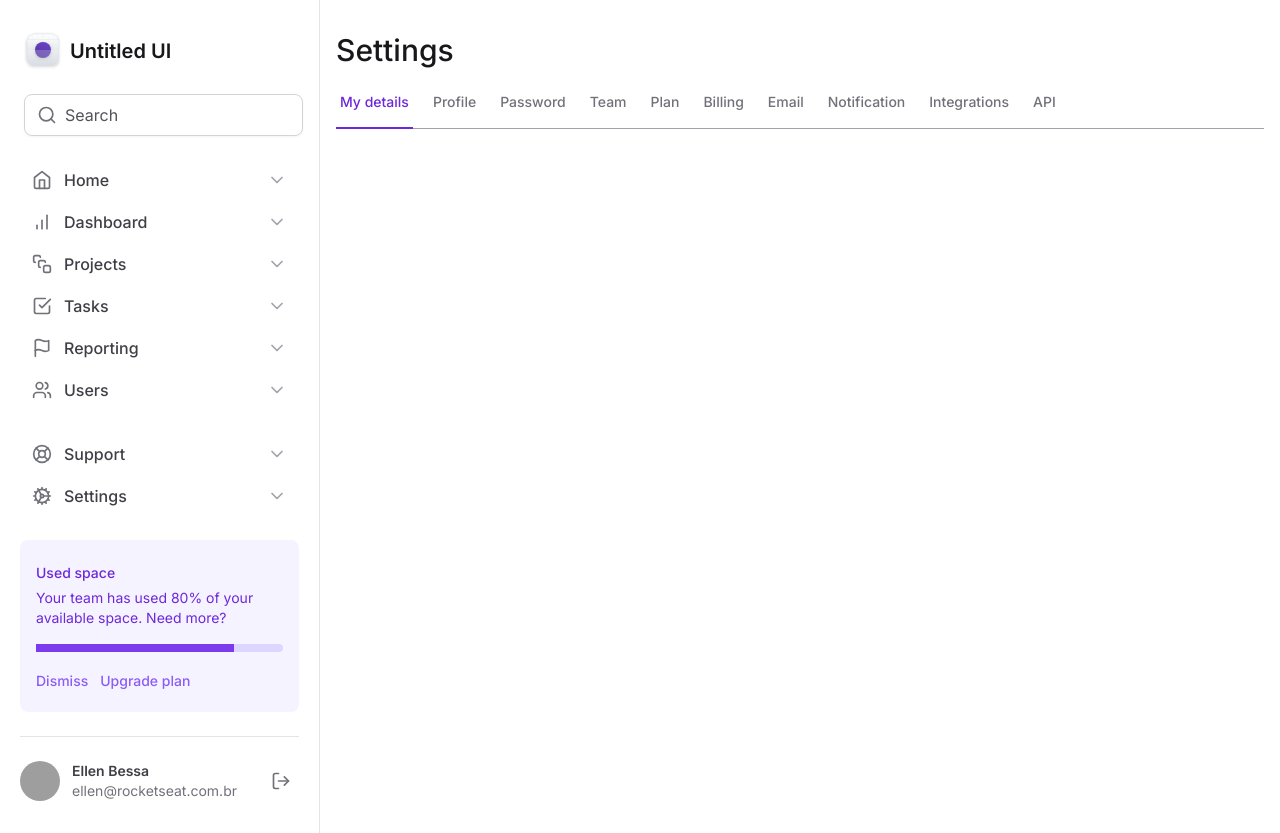
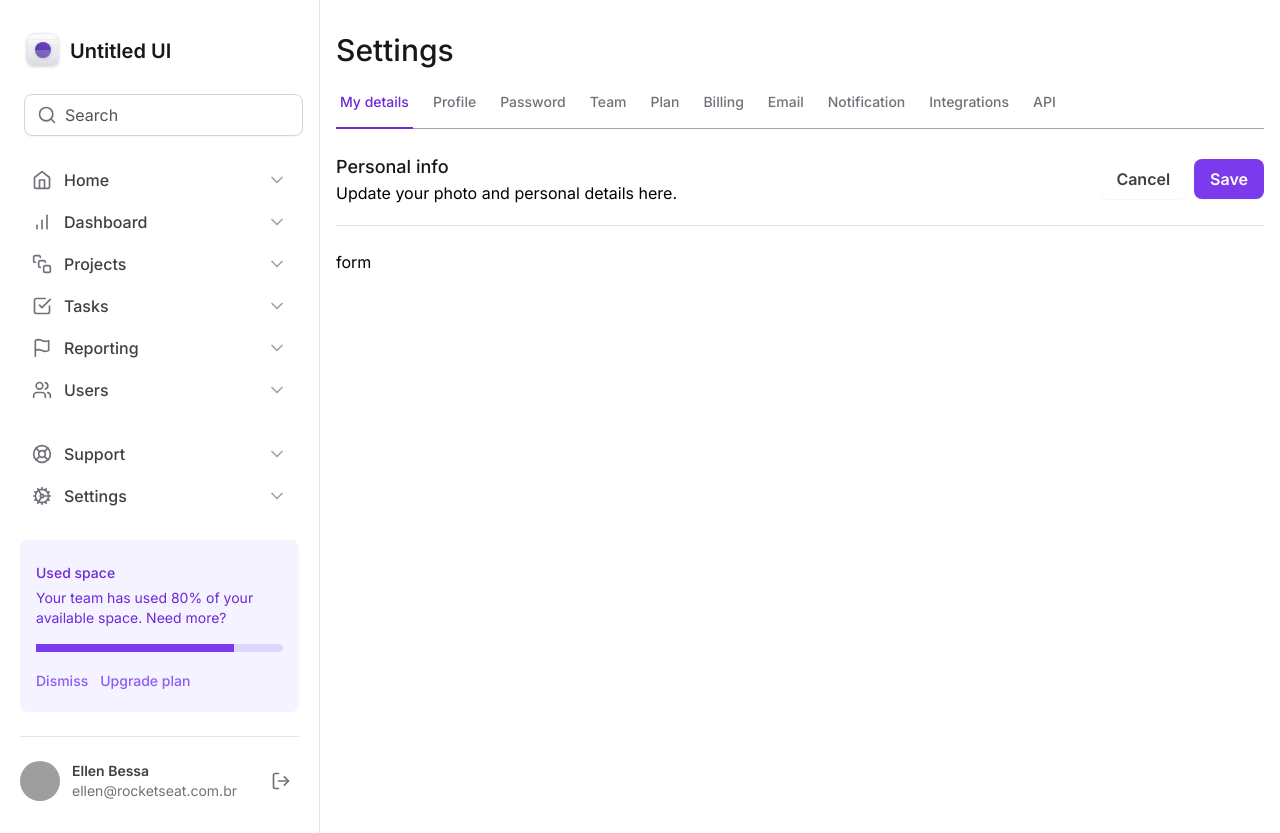
Before and after one commit to EllenBessa/tailwind-next, a Next.js app: page / in a window 1280 px wide. Built offline with nearby package versions, Linux system fonts and the light colour scheme; grey boxes are pictures that could not be loaded.

Commit message:
feat: :lipstick: Estrutura do Formulário

```diff
--- a/src/app/page.tsx
+++ b/src/app/page.tsx
@@ -6,6 +6,35 @@
       <h1 className="text-3xl font-medium text-zinc-900">Settings</h1>
 
       <SettingsTabs />
+
+      <div className="my-6 flex flex-col">
+        <div className="flex items-center justify-between border-b border-zinc-200 pb-5">
+          <div className="space-y-1">
+            <h2 className="text-lg font-medium text-zinc-900">Personal info</h2>
+            <span>Update your photo and personal details here.</span>
+          </div>
+
+          <div className="flex items-center gap-2">
+            <button
+              type="button"
+              className="rounded-lg border-zinc-300 px-4 py-2 font-semibold text-zinc-700 shadow-sm hover:bg-zinc-50"
+            >
+              Cancel
+            </button>
+            <button
+              type="submit"
+              form="settings"
+              className="rounded-lg bg-violet-600 px-4 py-2 font-semibold text-white shadow-sm hover:bg-violet-700"
+            >
+              Save
+            </button>
+          </div>
+        </div>
+
+        <form id="settings" action="" className="mt-6 flex w-full flex-col">
+          form
+        </form>
+      </div>
     </>
   );
 }
```
